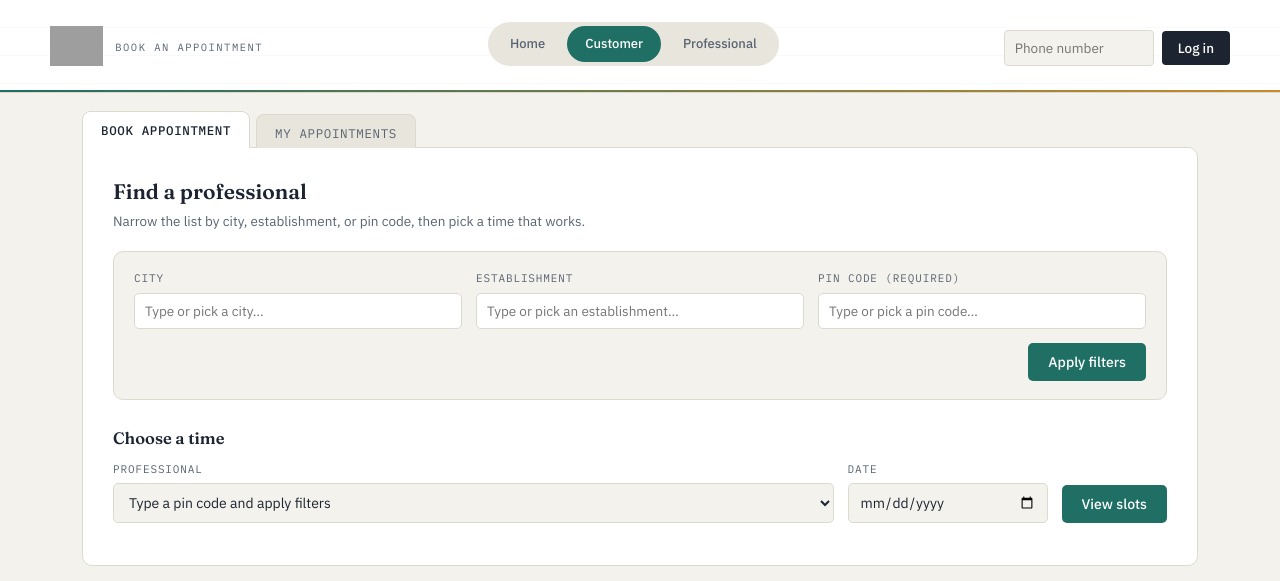
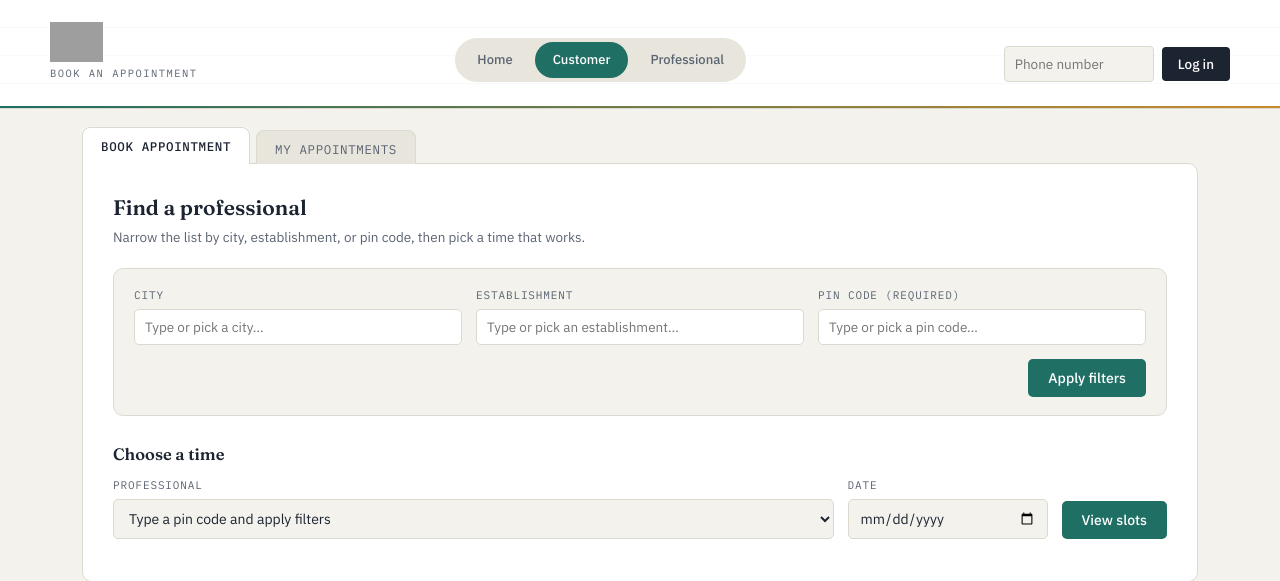
Before and after one commit to hkul2604/schedulink, a Flask app: page /customer in a window 1280 px wide. Shown: the top 581 px of the page. Run offline with Flask 3, Linux system fonts and the light colour scheme; data that the repository does not hold is empty; some libraries are stand-ins or nearby versions; grey boxes are pictures that could not be loaded.

Commit message:
Stack header tagline below logo instead of beside it
Applied consistently across the home, customer, and professional
screens' headers.

Co-Authored-By: Claude Sonnet 5 <noreply@anthropic.com>
Claude-Session: https://claude.ai/code/session_0174yjibKKiitWH1b3TN8n4c

```diff
--- a/templates/customer.html
+++ b/templates/customer.html
@@ -70,7 +70,7 @@
     max-width:1180px;
     margin:0 auto;
   }
-  .brand{ display:flex; align-items:center; gap:12px; }
+  .brand{ display:flex; flex-direction:column; align-items:flex-start; gap:4px; }
   .brand img{ max-height:40px; display:block; }
 
   /* ---------- Site navigation ---------- */
@@ -104,7 +104,6 @@
   }
   .brand-text .tag{
     display:block;
-    margin-top:4px;
     font-family:'IBM Plex Mono', monospace;
     font-size:10.5px;
     letter-spacing:0.14em;
--- a/templates/index.html
+++ b/templates/index.html
@@ -68,7 +68,7 @@
     max-width:1100px;
     margin:0 auto;
   }
-  .brand{ display:flex; align-items:center; gap:12px; }
+  .brand{ display:flex; flex-direction:column; align-items:flex-start; gap:4px; }
   .topbar img{ max-height:40px; display:block; }
   .brand-text .word{
     font-family:'Fraunces', serif;
@@ -80,7 +80,6 @@
   }
   .brand-text .tag{
     display:block;
-    margin-top:4px;
     font-family:'IBM Plex Mono', monospace;
     font-size:10.5px;
     letter-spacing:0.14em;
--- a/templates/professional.html
+++ b/templates/professional.html
@@ -73,7 +73,7 @@
     max-width:1180px;
     margin:0 auto;
   }
-  .brand{ display:flex; align-items:center; gap:12px; }
+  .brand{ display:flex; flex-direction:column; align-items:flex-start; gap:4px; }
   .brand img{ max-height:40px; display:block; }
 
   /* ---------- Site navigation ---------- */
@@ -108,7 +108,6 @@
   }
   .brand-text .tag{
     display:block;
-    margin-top:4px;
     font-family:'IBM Plex Mono', monospace;
     font-size:10.5px;
     letter-spacing:0.14em;
```
